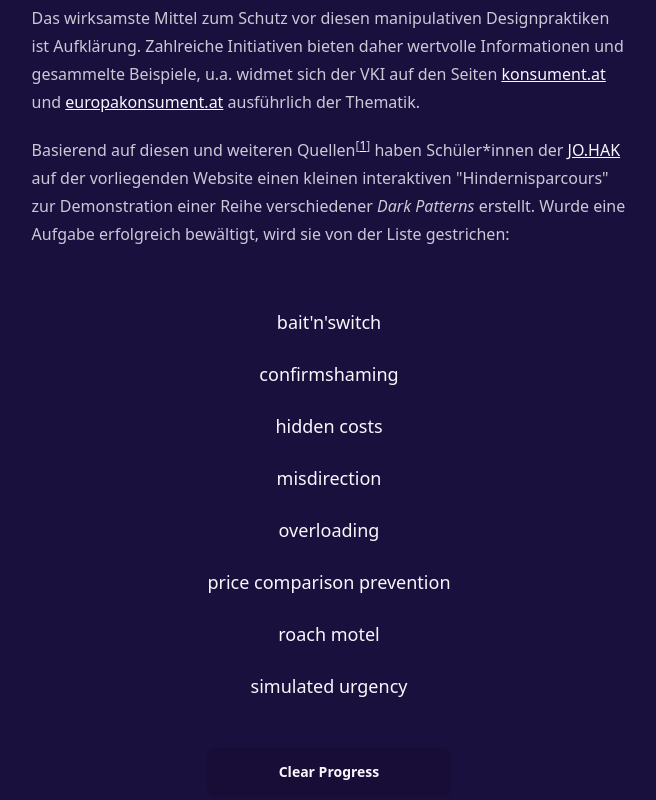
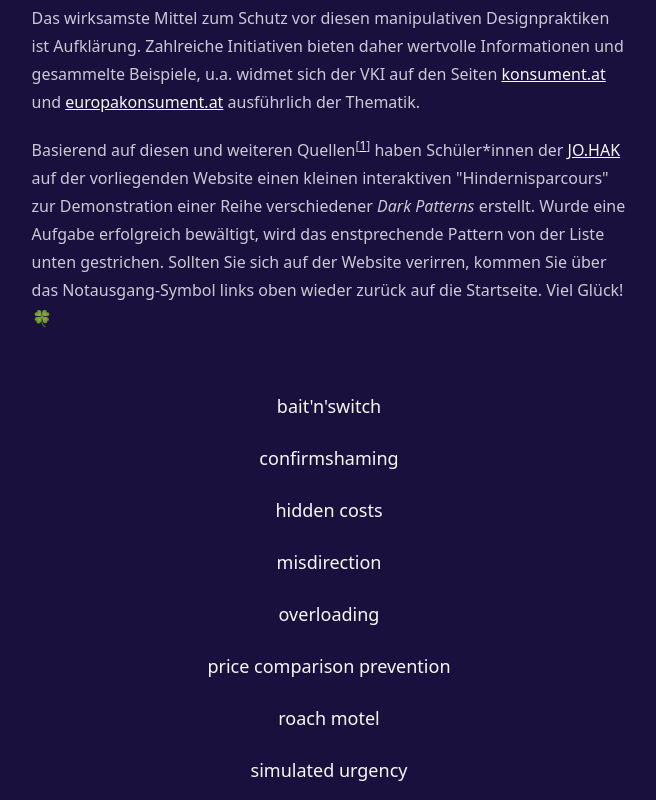
Before and after one commit to johak-at/dark-hak, a SvelteKit app: page / in a window 1280 px wide. Shown: the part 460-1260 px from the top of the page, without its empty margins (311-967 px from the left). Built offline with nearby package versions, Linux system fonts and the light colour scheme.

Commit message:
fixed errors

```diff
--- a/src/routes/+page.svelte
+++ b/src/routes/+page.svelte
@@ -37,13 +37,14 @@
 		haben Schüler*innen der <a href="https://www.johak.at">JO.HAK</a>
 		auf der vorliegenden Website einen kleinen interaktiven "Hindernisparcours" zur Demonstration einer
 		Reihe verschiedener <em>Dark Patterns</em> erstellt. Wurde eine Aufgabe erfolgreich bewältigt, wird
-		sie von der Liste gestrichen:
+		das enstprechende Pattern von der Liste unten gestrichen. Sollten Sie sich auf der Website verirren,
+		kommen Sie über das Notausgang-Symbol links oben wieder zurück auf die Startseite. Viel Glück! 🍀
 	</p>
 </main>
 
 <div class="flex flex-col gap-7">
 	<nav>
-		<ul class="flex flex-col items-center gap-6 my-5">
+		<ol class="flex flex-col items-center gap-6 my-5">
 			{#each $patterns as pattern}
 				<li>
 					<a
@@ -53,7 +54,7 @@
 					>
 				</li>
 			{/each}
-		</ul>
+		</ol>
 	</nav>
 
 	<button on:click={clearProgress} class="btn mb-5">Clear Progress</button>
--- a/src/routes/price-comparison-prevention/+page.svelte
+++ b/src/routes/price-comparison-prevention/+page.svelte
@@ -266,9 +266,9 @@
 				Verbraucher daran zu hindern, Preise von Produkten oder Dienstleistungen mit Konkurrenten
 				oder zwischen Produkten selbst zu vergleichen. Dies wird oft durch verschiedene Methoden
 				erreicht, die sich darauf fokussieren, die Entscheidung der Verbraucher zu manipulieren.
-				Hier sind einige von bekanntesten Techniken:
+				Hier sind einige der bekanntesten Techniken:
 			</p>
-			<ul class="pb-5">
+			<ul class="pb-5 flex flex-col gap-4">
 				<li>
 					<strong>Unklare Produktbezeichnungen:</strong> Unternehmen verwenden möglicherweise unterschiedliche
 					Bezeichnungen für dasselbe Produkt auf verschiedenen Plattformen, um den direkten Vergleich
```
